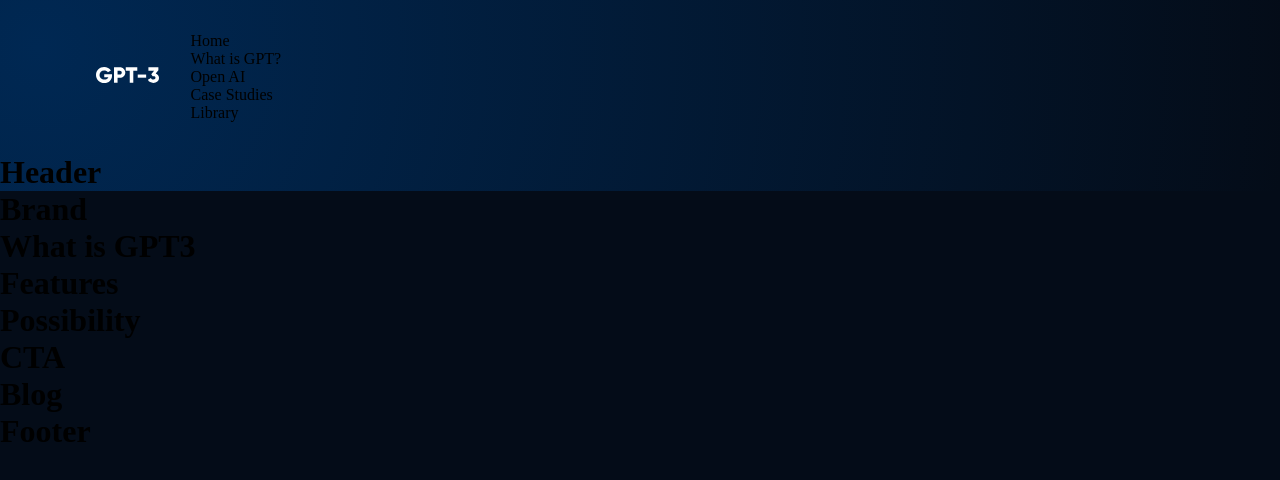
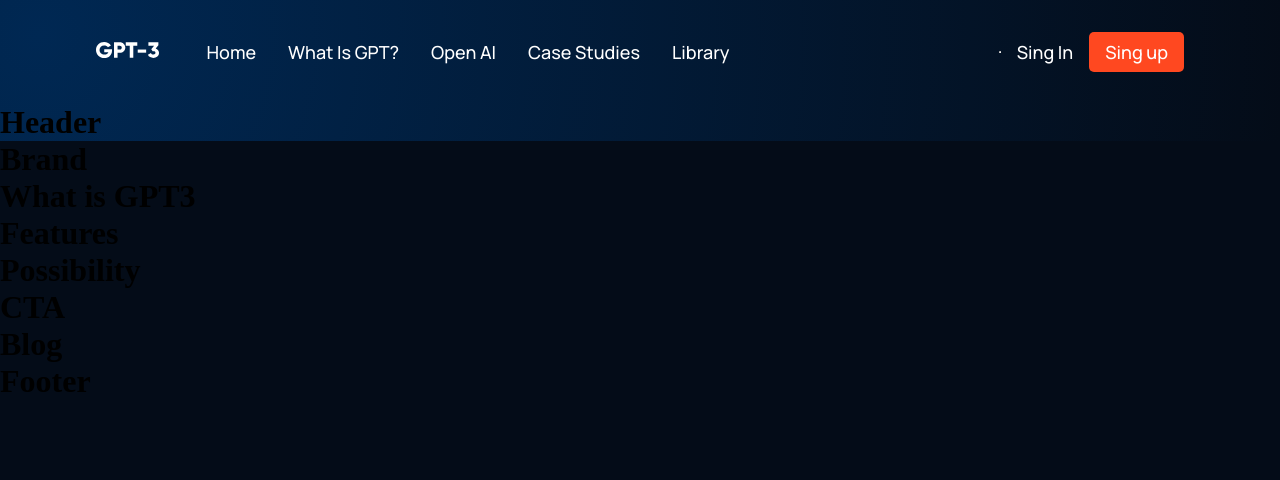
Before and after one commit to Mairis-CF/gpt3-react-landing-page, a React (Create React App) app: page / in a window 1280 px wide. Shown: the top 480 px of the page. Built offline with nearby package versions, Linux system fonts and the light colour scheme.

Commit message:
Terminando navbar responsive

```diff
--- a/src/components/navbar/Navbar.jsx
+++ b/src/components/navbar/Navbar.jsx
@@ -1,25 +1,64 @@
-import React from 'react';
+import React, { useState } from 'react';
 import { RiMenu3Line, RiCloseLine } from 'react-icons/ri';
 import logo from '../../assets/logo.svg';
 import './navbar.css';
 
+const Menu = () => (
+    <>
+        <p><a href='#home'>Home</a></p>
+        <p><a href='#wgpt3'>What is GPT?</a></p>
+        <p><a href='#possibility'>Open AI</a></p>
+        <p><a href='#features'>Case Studies</a></p>
+        <p><a href='#blog'>Library</a></p>
+    </>
+)
+
+const NavbarSing = () => (
+    <>
+        <hr />
+        <p>Sing in</p>
+        <button type='button'>Sing up</button>
+    </>
+)
+
 const Navbar = () => {
+    const [toggleMenu, setToggleMenu] = useState(false);
+
     return (
         <section className='gpt3__navbar'>
             <div className='gpt3__navbar-links'>
 
                 <div className='gpt3__navbar-links-logo'>
-                     <img src={logo} alt="logo"/>
+                    <img src={logo} alt="logo" />
                 </div>
 
                 <div className='gpt3__navbar-links-container'>
-                    <p><a href='#home'>Home</a></p>
-                    <p><a href='#wgpt3'>What is GPT?</a></p>
-                    <p><a href='#possibility'>Open AI</a></p>
-                    <p><a href='#features'>Case Studies</a></p>
-                    <p><a href='#blog'>Library</a></p>
+                    <Menu />
                 </div>
 
+            </div>
+
+            <div className='gpt3__navbar-sing'>
+                <NavbarSing />
+            </div>
+
+            <div className='gpt3__navbar-menu'>
+                {toggleMenu
+                    ? <RiCloseLine color='#fff' size={27} onClick={() => setToggleMenu(false)} />
+                    : <RiMenu3Line color='#fff' size={27} onClick={() => setToggleMenu(true)} />
+                }
+                {toggleMenu && (
+                    <div className='gpt3__navbar-menu-container scale-up-center '>
+                        <div className='gpt3__navbar-menu-container-links'>
+                            <Menu />
+
+                            <div className='gpt3__navbar-menu-container-links-sing'>
+                                <NavbarSing />
+                            </div>
+
+                        </div>
+                    </div>
+                )}
             </div>
         </section>
     )
--- a/src/components/navbar/navbar.css
+++ b/src/components/navbar/navbar.css
@@ -21,3 +21,124 @@
     width: 62.56px;
     height: 16.02px;
 }
+
+.gpt3__navbar-links-container {
+    display: flex;
+    flex-direction: row;
+}
+
+.gpt3__navbar-sing {
+    display: flex;
+    justify-content: flex-end;
+    align-items: center;
+}
+
+.gpt3__navbar-links-container p,
+.gpt3__navbar-sing p,
+.gpt3__navbar-menu-container p {
+    color: #fff;
+    font-family: var(--font-family);
+    font-weight: 500;
+    font-size: 18px;
+    line-height: 18px;
+    text-transform: capitalize;
+
+    margin: 0 1rem;
+    cursor: pointer;
+}
+
+.gpt3__navbar-sing button,
+.gpt3__navbar-menu-container button {
+    padding: 0.5rem 1rem;
+    color: #fff;
+    font-family: var(--font-family);
+    font-weight: 500;
+    font-size: 18px;
+    background: #FF4820;
+    border-radius: 5px;
+    border: 0;
+    outline: none;
+    cursor: pointer;
+}
+
+.gpt3__navbar-menu {
+    margin-left: 1rem;
+
+    display: none;
+    position: relative;
+}
+
+.gpt3__navbar-menu svg {
+    cursor: pointer;
+}
+
+.gpt3__navbar-menu-container {
+    display: flex;
+    justify-content: flex-end;
+    align-items: flex-end;
+    flex-direction: column;
+
+    text-align: end;
+    background: var(--color-footer);
+    padding: 2rem;
+    position: absolute;
+    top: 40px;
+    right: 0;
+    margin-top: 1rem;
+    min-width: 210px;
+    border-radius: 5px;
+    box-shadow: 0 0 5 rgba(0,0,0,0.2);
+}
+
+.gpt3__navbar-menu-container p {
+    margin: 1rem 0;
+}
+
+.gpt3__navbar-menu-container-links-sing {
+    display: none;
+}
+
+
+.gpt3__navbar-menu-container-links-sing hr {
+    display: none;
+}
+
+@media  screen and (max-width: 1050px) {
+    .gpt3__navbar-links-container {
+        display: none;
+    }
+
+    .gpt3__navbar-menu {
+        display: flex;
+    }
+}
+
+@media  screen and (max-width: 700px) {
+    .gpt3__navbar {
+        padding: 2rem 4rem;
+    }
+
+}
+
+@media  screen and (max-width: 550px) {
+    .gpt3__navbar {
+        padding: 2rem;
+    }
+
+    .gpt3__navbar-menu {
+        display: flex;
+    }
+
+    .gpt3__navbar-sing {
+        display: none;
+    }
+
+    .gpt3__navbar-menu-container {
+        top: 20px;
+    }
+
+    .gpt3__navbar-menu-container-links-sing,
+    .gpt3__navbar-menu-container-links-sing hr {
+        display: block;
+    }
+}
```
